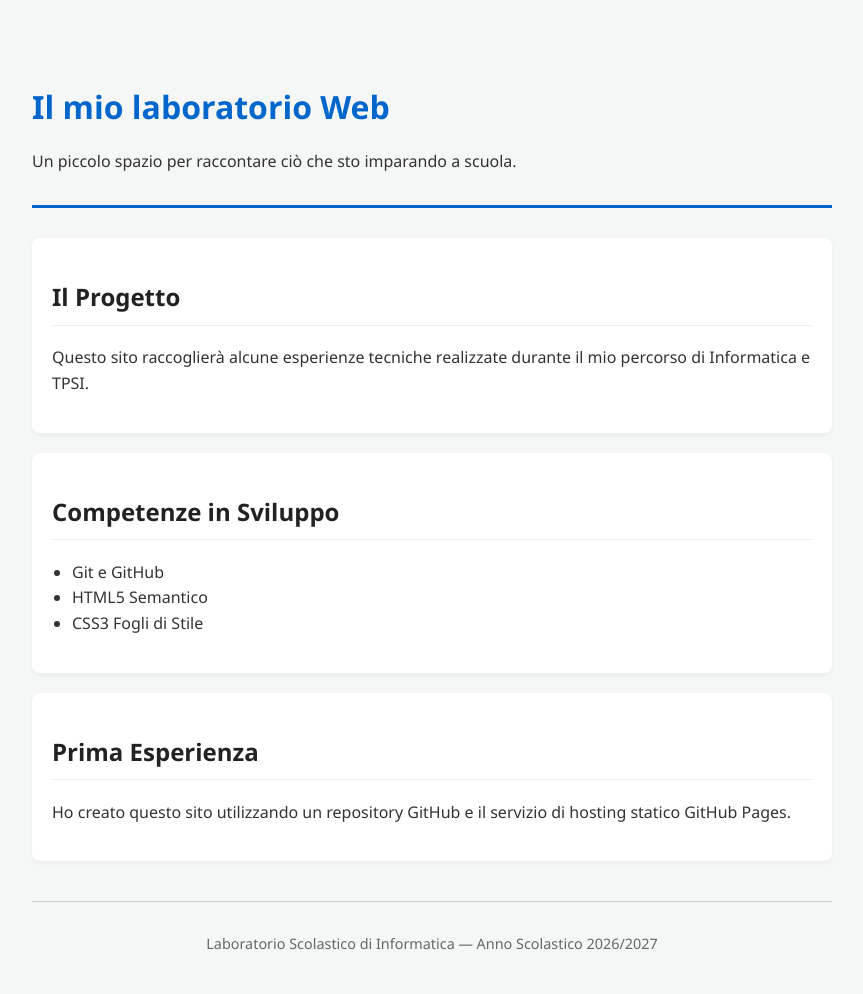
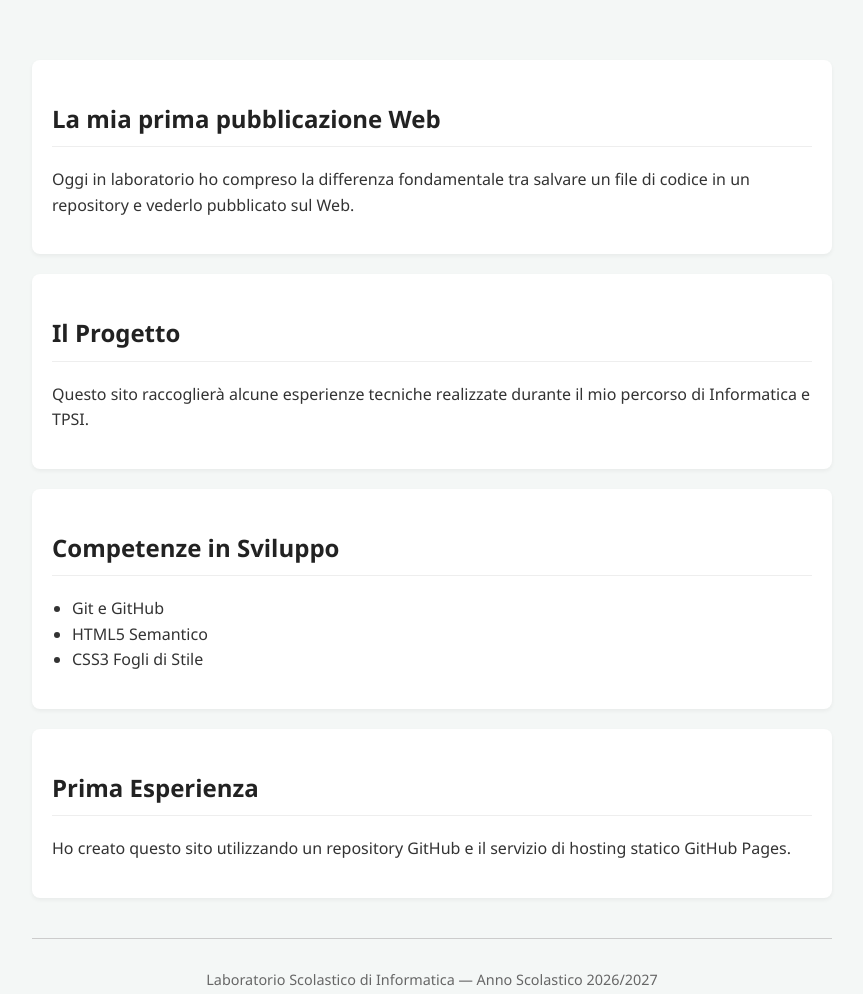
Before and after one commit to gualazzi26021-lgtm/gualazzi26021-lgtm.github.io, a plain HTML site: page index.html in a window 1280 px wide. Shown: the whole page, without its empty margins (208-1071 px from the left). Drawn offline with Linux system fonts and the light colour scheme.

Commit message:
Aggiorna testo della home page

```diff
--- a/index.html
+++ b/index.html
@@ -10,10 +10,13 @@
 
 <body>
 
-<header>
-<h1>Il mio laboratorio Web</h1>
-<p>Un piccolo spazio per raccontare ciò che sto imparando a scuola.</p>
-</header>
+<section>
+    <h2>La mia prima pubblicazione Web</h2>
+    <p>
+        Oggi in laboratorio ho compreso la differenza fondamentale tra
+        salvare un file di codice in un repository e vederlo pubblicato sul Web.
+    </p>
+</section>
 
 <main>
 
@@ -35,13 +38,12 @@
 </section>
 
 <section>
-<h2>Prima Esperienza</h2>
-<p>
-Ho creato questo sito utilizzando un repository GitHub
-e il servizio di hosting statico GitHub Pages.
-</p>
+    <h2>Prima Esperienza</h2>
+    <p>
+        Ho creato questo sito utilizzando un repository GitHub
+        e il servizio di hosting statico GitHub Pages.
+    </p>
 </section>
-
 </main>
 
 <footer>
```
